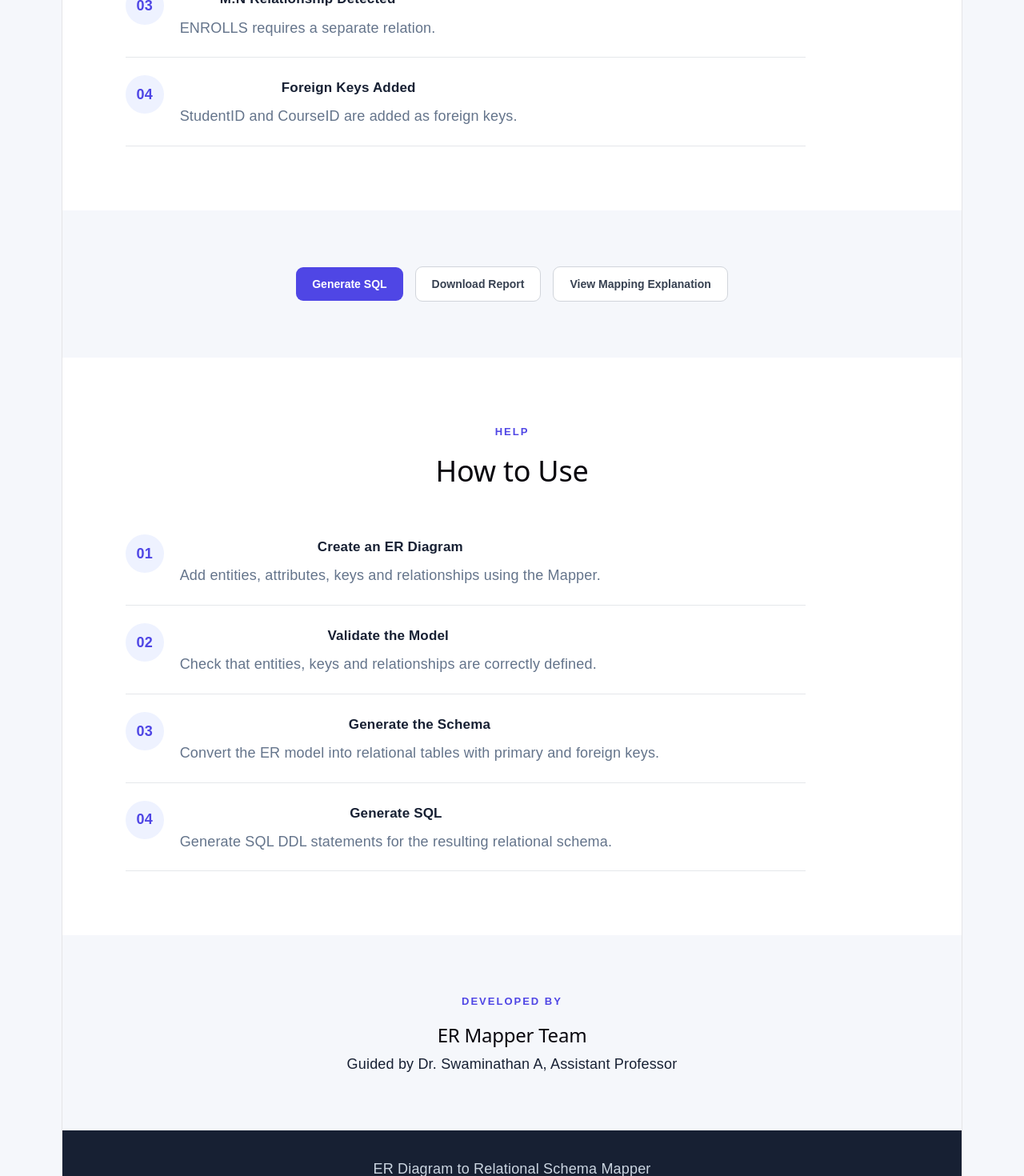
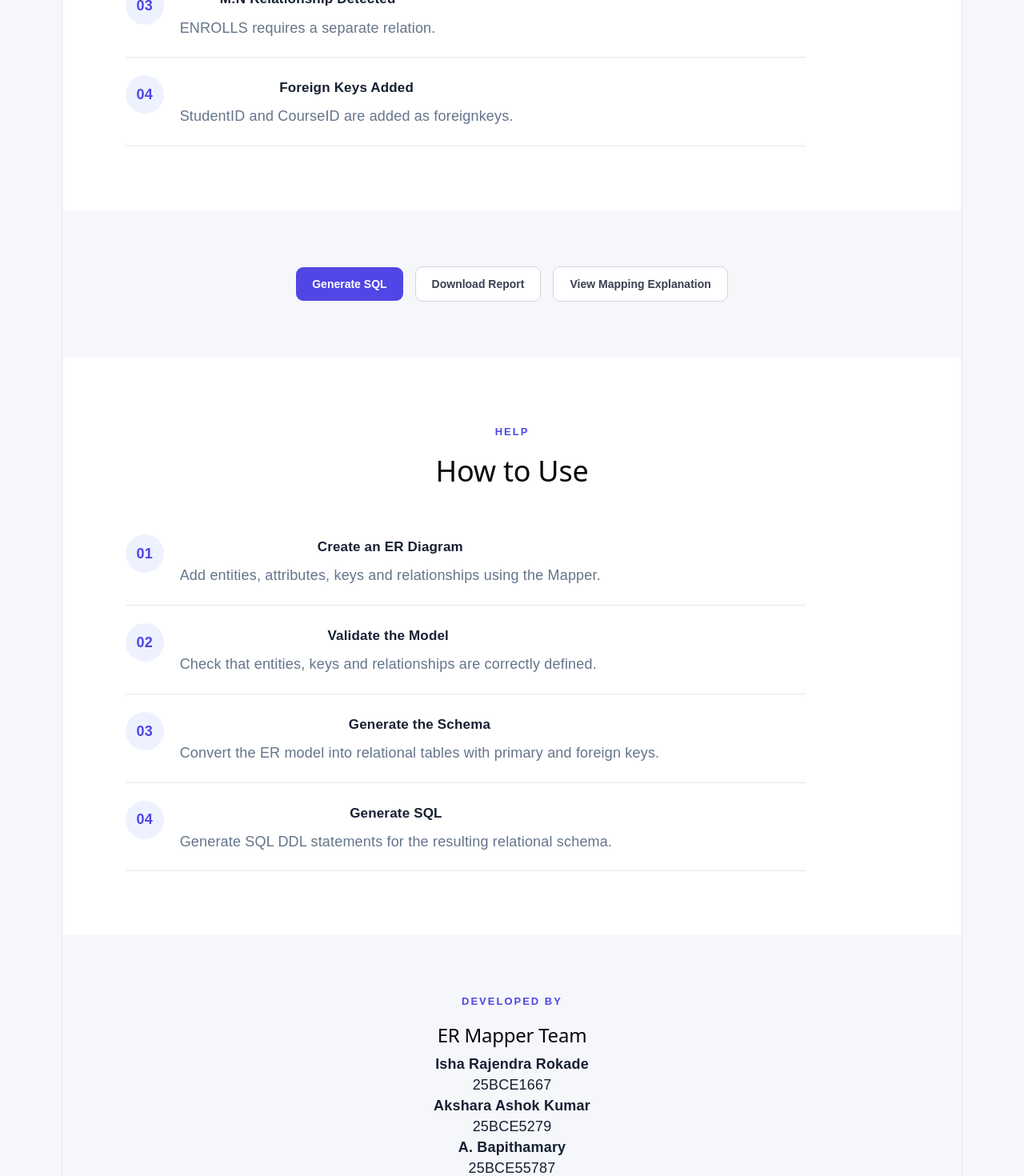
Before and after one commit to irr-nova/er-relational-schema-mapper, a React (Vite) app in the folder frontend/: page / in a window 1280 px wide. Shown: the part 1600-3070 px from the top of the page at 80% size. Built offline with nearby package versions, Linux system fonts and the light colour scheme.

Commit message:
Add team member details

```diff
--- a/frontend/src/App.tsx
+++ b/frontend/src/App.tsx
@@ -316,7 +316,7 @@ ${sql}
             <div>
               <h3>Foreign Keys Added</h3>
               <p>
-                StudentID and CourseID are added as foreign keys.
+                StudentID and CourseID are added as foreignkeys.
               </p>
             </div>
           </div>
@@ -503,8 +503,32 @@ ${sql}
       >
         <div>
           <p className="tag">DEVELOPED BY</p>
+
           <h2>ER Mapper Team</h2>
-          <p>Guided by Dr. Swaminathan A, Assistant Professor</p>
+
+          <div className="team-members">
+            <p>
+              <strong>Isha Rajendra Rokade</strong>
+              <br />
+              25BCE1667
+            </p>
+
+            <p>
+              <strong>Akshara Ashok Kumar</strong>
+              <br />
+              25BCE5279
+            </p>
+
+            <p>
+              <strong>A. Bapithamary</strong>
+              <br />
+              25BCE55787
+            </p>
+          </div>
+
+          <p>
+            Guided by Dr. Swaminathan A, Assistant Professor
+          </p>
         </div>
       </section>
 
```
Lines whose indentation alone changed are shown as unchanged.
